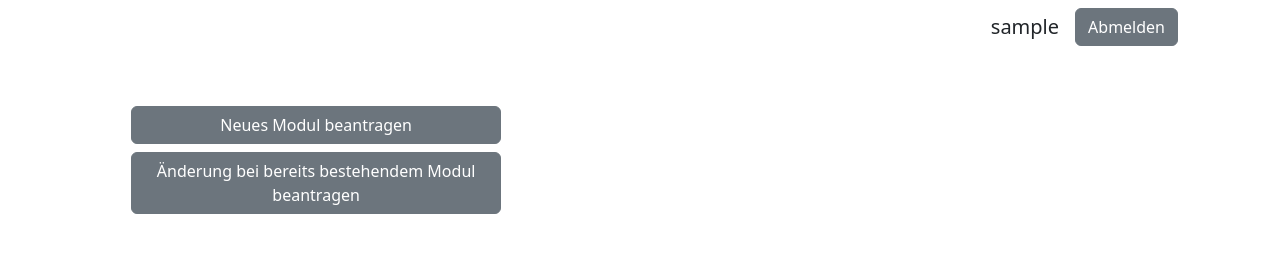
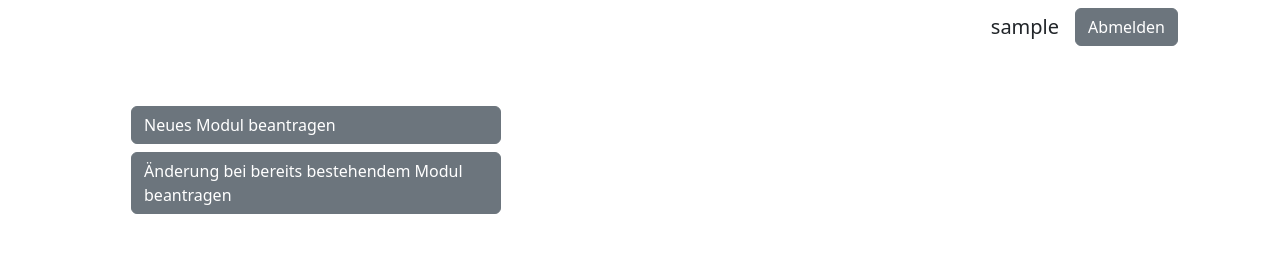
Before and after one commit to burakssen/tum, a React (Create React App) app in the folder frontend/: page /home in a window 1280 px wide. Shown: the top 264 px of the page. Built offline with nearby package versions, Linux system fonts and the light colour scheme; no server answers; sample sign-in values are in the browser's storage.

Commit message:
Change font-weight

```diff
--- a/frontend/src/Pages/Home.js
+++ b/frontend/src/Pages/Home.js
@@ -85,9 +85,9 @@ function Home() {
 
                 </div>
                 <div className="row-12 justify-content-start align-items-center d-flex flex-column align-self-start pb-5">
-                    <button className="btn btn-secondary col-10  m-1" onClick={() => navigate("/createModule")}>Neues Modul beantragen</button>
-                    <button className="btn btn-secondary col-10 m-1" onClick={() => navigate("/updateModule")}>Änderung bei bereits bestehendem Modul beantragen</button>
-                    {role && <button className="btn btn-secondary col-10 m-1" onClick={() => navigate("/overview")}>Modulübersicht</button>}
+                    <button className="btn btn-secondary col-10 text-start m-1" onClick={() => navigate("/createModule")}>Neues Modul beantragen</button>
+                    <button className="btn btn-secondary col-10 text-start m-1" onClick={() => navigate("/updateModule")}>Änderung bei bereits bestehendem Modul beantragen</button>
+                    {role && <button className="btn btn-secondary text-start col-10 m-1" onClick={() => navigate("/overview")}>Modulübersicht</button>}
                 </div>
                 <div className="row align-items-center justify-content-center flex-column pt-5 ">
                     <h3 className="text-start">Modul-Neuanlagen ({moduleList.length})</h3>
@@ -106,8 +106,8 @@ function Home() {
                                 moduleList.map((module, index) => {
                                     return getModuleVersions(module).map((version, versionIndex) => {
                                         return (<tr key={version}>
-                                            <th className="text-start">{module["versions"][version]["module_id"]}</th>
-                                            <th className="text-start">{module["versions"][version]["titel_de"]}</th>
+                                            <th className="text-start" style={{ fontWeight: "normal" }}>{module["versions"][version]["module_id"]}</th>
+                                            <th className="text-start" style={{ fontWeight: "normal" }}>{module["versions"][version]["titel_de"]}</th>
                                             <th><button className="btn btn-secondary m-0" style={{ width: "100%" }} onClick={() => { navigate("/editCreate", { state: { document_id: module["_id"], version: version } }) }}>Ändern</button></th>
                                             <th><button className="btn btn-secondary m-0" style={{ width: "100%" }} onClick={() => { delDocument(module["_id"], module["_rev"]) }}>Löschen</button></th>
                                         </tr>);
@@ -137,8 +137,8 @@ function Home() {
                                 updatedModuleList.map((module, index) => {
 
                                     return (<tr key={index}>
-                                        <th className="text-start">{module["module_id"]}</th>
-                                        <th className="text-start">{module["titel_de"]}</th>
+                                        <th className="text-start" style={{ fontWeight: "normal" }}>{module["module_id"]}</th>
+                                        <th className="text-start" style={{ fontWeight: "normal" }}>{module["titel_de"]}</th>
                                         <th><button className="btn btn-secondary" style={{ width: "100%" }}
                                             onClick={() => { navigate("/editUpdate", { state: { document_id: module["_id"] } }) }}
                                         >Ändern</button></th>
```
